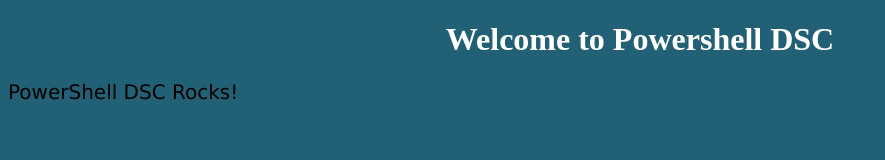
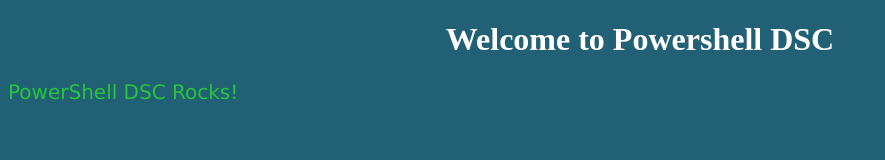
Before and after one commit to emrgcl/DeployWebsitesWithPSDSC, a plain HTML site: page SiteContent/DeployWebsitesWithPSDSC/index.html in a window 1280 px wide. Shown: the whole page, without its empty margins (0-885 px from the left). Drawn offline with Linux system fonts and the light colour scheme.

Commit message:
Murat Test

```diff
--- a/SiteContent/DeployWebsitesWithPSDSC/style.css
+++ b/SiteContent/DeployWebsitesWithPSDSC/style.css
@@ -9,5 +9,6 @@ h1 {
 
 p {
   font-family: verdana;
+  color: rgb(39, 197, 60);
   font-size: 20px;
 }
```
Also changed, not shown: 6 other files.
